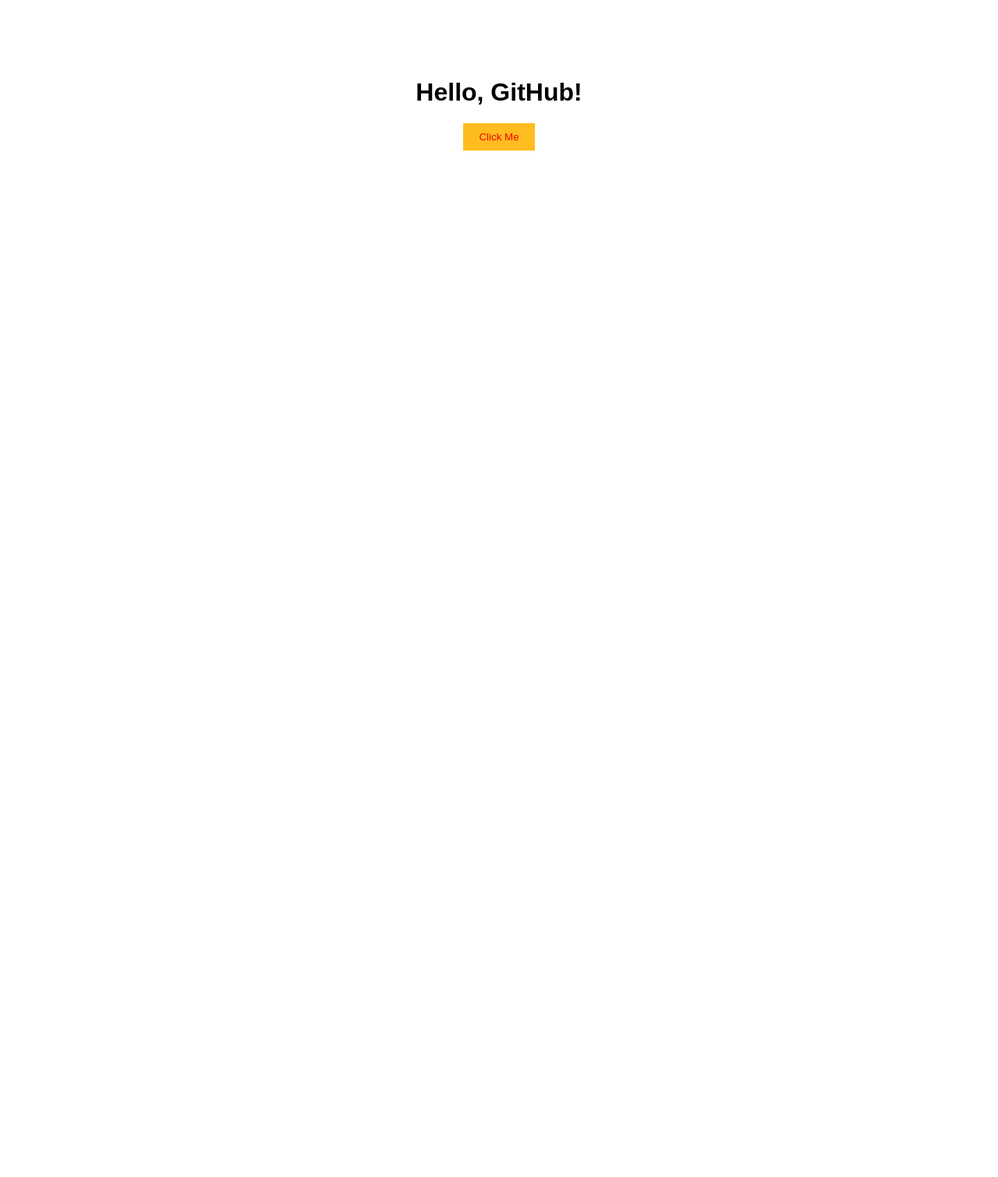
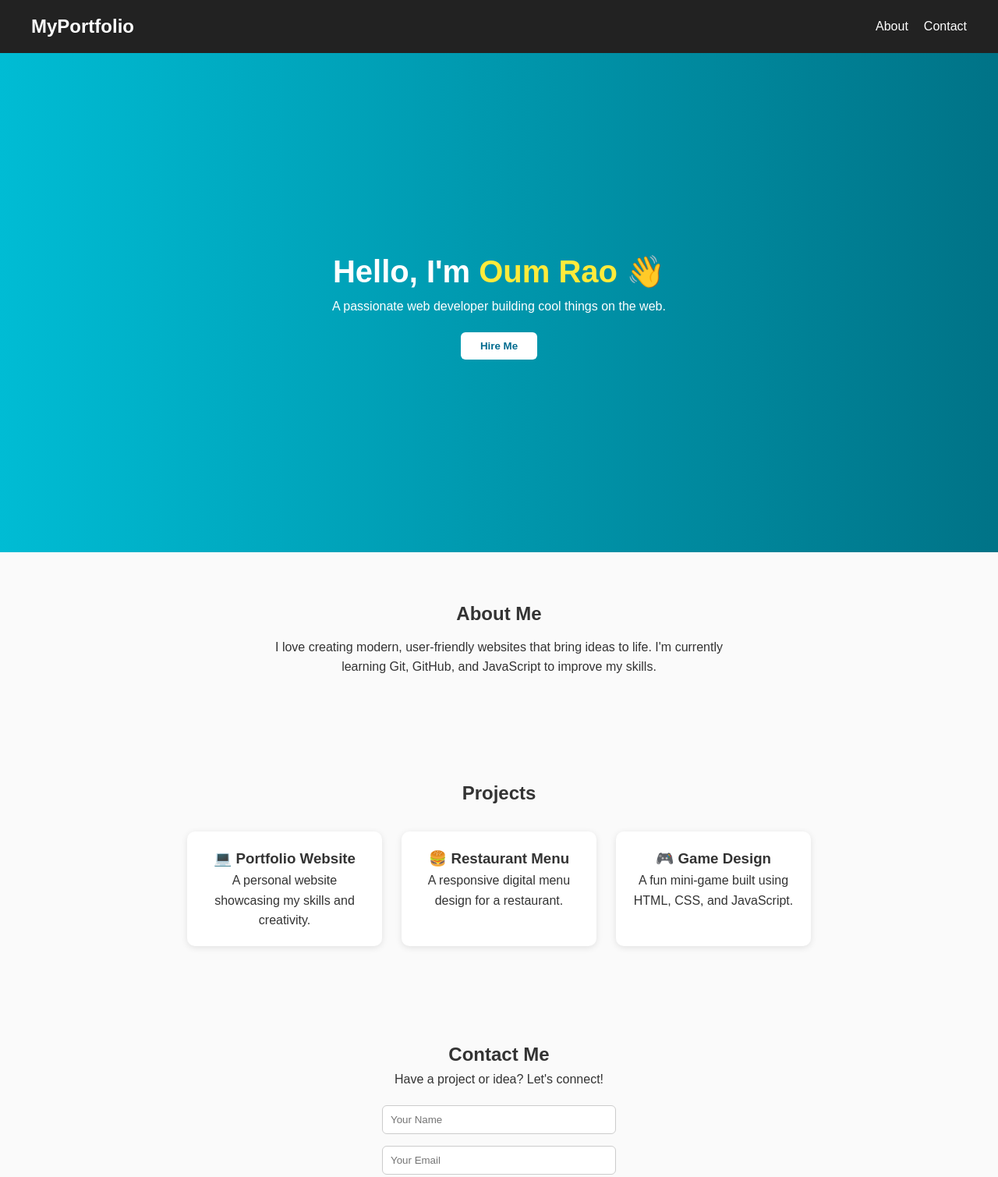
Before and after one commit to oumraoq112-design/git-practice, a plain HTML site: page index.html in a window 1280 px wide. Shown: the top 1509 px of the page at 78% size. Before the commit the page ends 800 px from the top, so only its background shows below. Drawn offline with Linux system fonts and the light colour scheme.

Commit message:
Revamp index.html, script.js, and style.css for enhanced portfolio layout and functionality

```diff
--- a/index.html
+++ b/index.html
@@ -1,12 +1,71 @@
 <!DOCTYPE html>
-<html>
+<html lang="en">
 <head>
-  <title>My Git Practice</title>
-  <link rel="stylesheet" href="style/style.css">
+  <meta charset="UTF-8" />
+  <meta name="viewport" content="width=device-width, initial-scale=1.0" />
+  <title>My Portfolio</title>
+  <link rel="stylesheet" href="style/style.css" />
 </head>
 <body>
-  <h1>Hello, GitHub!</h1>
-  <button onclick="showMessage()">Click Me</button>
+  <header>
+    <nav class="navbar">
+      <h2 class="logo">MyPortfolio</h2>
+      <ul class="nav-links">
+        <li><a href="#about">About</a></li>
+        <li><a href="#contact">Contact</a></li>
+      </ul>
+    </nav>
+  </header>
+
+  <section class="hero">
+    <div class="hero-content">
+      <h1>Hello, I'm <span>Oum Rao</span> 👋</h1>
+      <p>A passionate web developer building cool things on the web.</p>
+      <button onclick="scrollToContact()">Hire Me</button>
+    </div>
+  </section>
+
+  <section id="about" class="about">
+    <h2>About Me</h2>
+    <p>
+      I love creating modern, user-friendly websites that bring ideas to life.
+      I'm currently learning Git, GitHub, and JavaScript to improve my skills.
+    </p>
+  </section>
+
+  <section id="projects" class="projects">
+    <h2>Projects</h2>
+    <div class="project-cards">
+      <div class="card">
+        <h3>💻 Portfolio Website</h3>
+        <p>A personal website showcasing my skills and creativity.</p>
+      </div>
+      <div class="card">
+        <h3>🍔 Restaurant Menu</h3>
+        <p>A responsive digital menu design for a restaurant.</p>
+      </div>
+      <div class="card">
+        <h3>🎮 Game Design</h3>
+        <p>A fun mini-game built using HTML, CSS, and JavaScript.</p>
+      </div>
+    </div>
+  </section>
+
+  <section id="contact" class="contact">
+    <h2>Contact Me</h2>
+    <p>Have a project or idea? Let's connect!</p>
+    <form onsubmit="return showMessage()">
+      <input type="text" placeholder="Your Name" required />
+      <input type="email" placeholder="Your Email" required />
+      <textarea placeholder="Your Message" rows="4" required></textarea>
+      <button type="submit">Send Message</button>
+    </form>
+  </section>
+
+  <footer>
+    <p>© 2025 Oum Rao. Built with 💙 and GitHub Pages.</p>
+  </footer>
+
   <script src="script.js"></script>
 </body>
 </html>
--- a/script.js
+++ b/script.js
@@ -1,3 +1,8 @@
+function scrollToContact() {
+  document.getElementById('contact').scrollIntoView({ behavior: 'smooth' });
+}
+
 function showMessage() {
-  alert("You clicked the button!");
+  alert("Thanks for reaching out! I’ll get back to you soon 😊");
+  return false;
 }
--- a/style/style.css
+++ b/style/style.css
@@ -1,12 +1,131 @@
+* {
+  margin: 0;
+  padding: 0;
+  box-sizing: border-box;
+}
+
 body {
-  font-family: Arial;
+  font-family: 'Poppins', sans-serif;
+  color: #333;
+  background-color: #fafafa;
+  line-height: 1.6;
+}
+
+.navbar {
+  display: flex;
+  justify-content: space-between;
+  align-items: center;
+  padding: 15px 40px;
+  background: #222;
+}
+.logo {
+  color: #fff;
+  font-size: 24px;
+}
+.nav-links {
+  list-style: none;
+  display: flex;
+  gap: 20px;
+}
+.nav-links a {
+  color: #fff;
+  text-decoration: none;
+  transition: 0.3s;
+}
+.nav-links a:hover {
+  color: #00bcd4;
+}
+
+.hero {
+  height: 80vh;
+  background: linear-gradient(to right, #00bcd4, #007387);
+  color: #fff;
+  display: flex;
+  align-items: center;
+  justify-content: center;
   text-align: center;
-  margin-top: 100px;
+  padding: 40px;
 }
-button {
-  background-color: rgb(255, 188, 30);
-  color: rgb(240, 4, 4);
+.hero-content h1 {
+  font-size: 40px;
+}
+.hero-content span {
+  color: #ffeb3b;
+}
+.hero-content button {
+  margin-top: 20px;
+  background: #fff;
+  color: #006b8f;
   border: none;
-  padding: 10px 20px;
+  padding: 10px 25px;
+  border-radius: 6px;
+  font-weight: bold;
   cursor: pointer;
+  transition: 0.3s;
 }
+.hero-content button:hover {
+  background: #ffeb3b;
+}
+
+.about, .projects, .contact {
+  padding: 60px 20px;
+  text-align: center;
+}
+.about p {
+  max-width: 600px;
+  margin: 10px auto;
+}
+
+.project-cards {
+  display: flex;
+  flex-wrap: wrap;
+  justify-content: center;
+  gap: 25px;
+  margin-top: 30px;
+}
+.card {
+  background: #fff;
+  border-radius: 10px;
+  box-shadow: 0 2px 8px rgba(0,0,0,0.1);
+  padding: 20px;
+  width: 250px;
+  transition: transform 0.3s;
+}
+.card:hover {
+  transform: translateY(-8px);
+}
+
+form {
+  display: flex;
+  flex-direction: column;
+  align-items: center;
+  gap: 15px;
+  margin-top: 20px;
+}
+input, textarea {
+  width: 300px;
+  padding: 10px;
+  border-radius: 6px;
+  border: 1px solid #ccc;
+}
+button[type="submit"] {
+  background: #006b8f;
+  color: #fff;
+  border: none;
+  padding: 10px 25px;
+  border-radius: 6px;
+  cursor: pointer;
+  font-weight: bold;
+  transition: 0.3s;
+}
+button[type="submit"]:hover {
+  background: #00bcd4;
+}
+
+footer {
+  background: #222;
+  color: #fff;
+  text-align: center;
+  padding: 15px;
+  font-size: 14px;
+}
```
